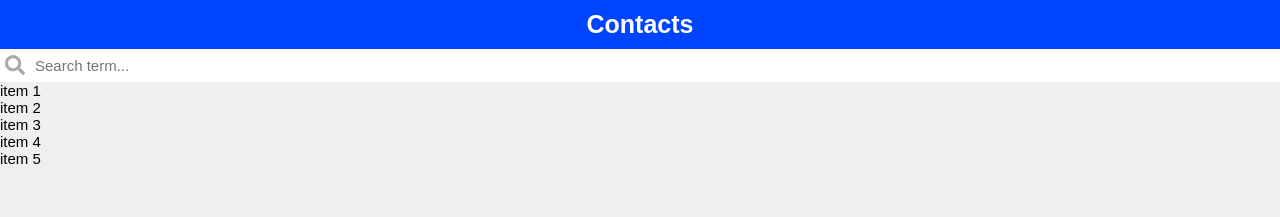
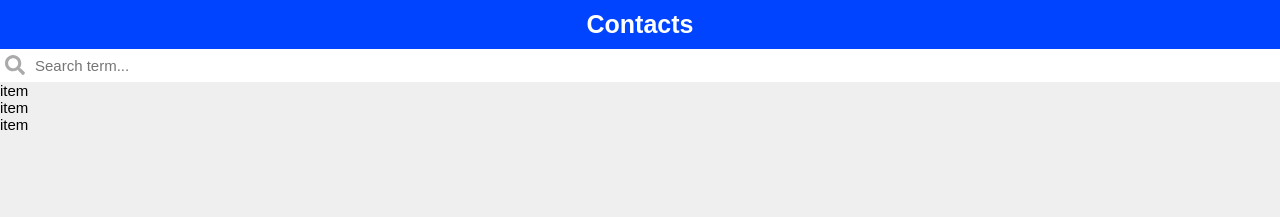
Before and after one commit to JalalMallah/contact-list-with-filter, a React (Create React App) app: page / in a window 1280 px wide. Shown: the top 217 px of the page. Built offline with nearby package versions, Linux system fonts and the light colour scheme.

Commit message:
feat: create ContactItem component and import it to ContactList component

```diff
--- /dev/null
+++ b/src/components/ContactItem.tsx
@@ -0,0 +1,7 @@
+import React from 'react';
+
+const ContactItem: React.FC = () => {
+  return <li>item</li>;
+};
+
+export default ContactItem;
--- a/src/components/ContactList.tsx
+++ b/src/components/ContactList.tsx
@@ -1,15 +1,15 @@
 import React from 'react';
+
+import ContactItem from 'components/ContactItem';
 
 import styles from 'styles/ContactList.module.scss';
 
 const ContactList: React.FC = () => {
   return (
     <ul className={styles.contactList}>
-      <li>item 1</li>
-      <li>item 2</li>
-      <li>item 3</li>
-      <li>item 4</li>
-      <li>item 5</li>
+      <ContactItem />
+      <ContactItem />
+      <ContactItem />
     </ul>
   );
 };
```
